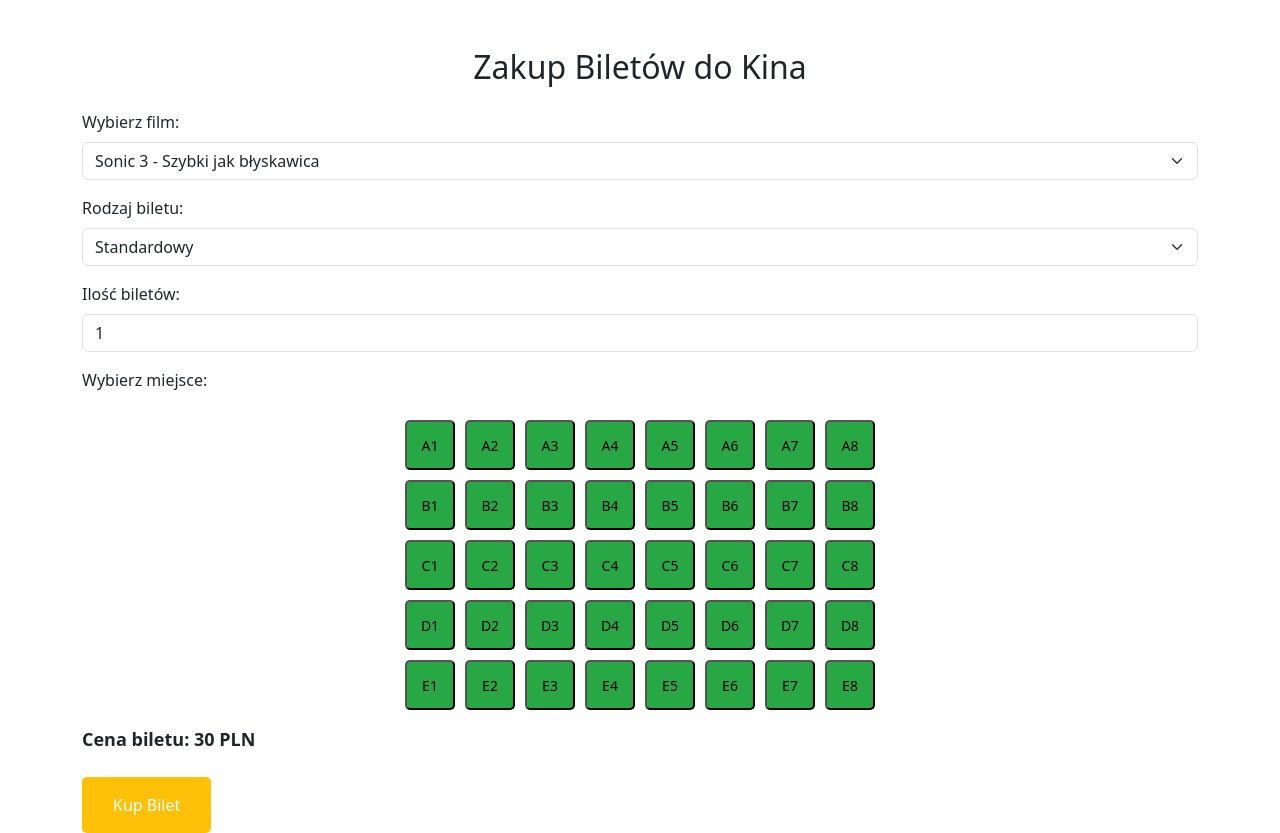
After one commit to martyna0932/Projekt-UBB, a PHP site: page /formularz.php in a window 1280 px wide. The commit adds this page. Run offline with PHP 8.4, Linux system fonts and the light colour scheme.

Commit message:
Wzorzec projektowy
kupowanie biletów

```diff
--- /dev/null
+++ b/ProjektIO/formularz.php
@@ -0,0 +1,144 @@
+<?php
+// Odbierz dane z URL (przykładowo film)
+$movie = isset($_GET['movie']) ? $_GET['movie'] : '';
+$ticketType = isset($_GET['ticketType']) ? $_GET['ticketType'] : '';
+$quantity = isset($_GET['quantity']) ? $_GET['quantity'] : 1;
+?>
+
+<!DOCTYPE html>
+<html lang="pl">
+<head>
+    <meta charset="UTF-8">
+    <meta name="viewport" content="width=device-width, initial-scale=1.0">
+    <title>Zakup Biletów - Kino</title>
+    <link href="https://cdn.jsdelivr.net/npm/bootstrap@5.3.0-alpha1/dist/css/bootstrap.min.css" rel="stylesheet">
+    <style>
+       /* Stylizacja formularza */
+.seating-chart {
+    display: grid;
+    grid-template-columns: repeat(8, 50px); /* 8 kolumn */
+    gap: 10px;
+    margin-top: 20px;
+    justify-content: center; /* Wyśrodkowanie w poziomie */
+    align-items: center;     /* Wyśrodkowanie w pionie */
+    margin-left: auto;
+    margin-right: auto;
+}
+
+.seating-chart-container {
+    display: flex;
+    justify-content: center; /* Wyśrodkowanie w poziomie */
+    align-items: center;     /* Wyśrodkowanie w pionie */
+    height: 100%;            /* Aby kontener zajmował pełną wysokość */
+}
+        .seat {
+            width: 50px;
+            height: 50px;
+            font-size: 14px;
+            display: flex;
+            align-items: center;
+            justify-content: center;
+            cursor: pointer;
+            border-radius: 5px;
+        }
+        .seat.available {
+            background-color: #28a745; /* Zielony dla dostępnych */
+        }
+        .seat.selected {
+            background-color: #007bff; /* Niebieski dla wybranego */
+        }
+        .seat.reserved {
+            background-color: #dc3545; /* Czerwony dla zarezerwowanych */
+        }
+        .seat:hover {
+            transform: scale(1.1);
+            transition: all 0.2s ease;
+        }
+        .seat.selected:hover {
+            background-color: #0056b3;
+        }
+        .price-info {
+            font-size: 18px;
+            font-weight: bold;
+            margin-top: 15px;
+        }
+        .btn-custom {
+            background-color: #ffc107;
+            color: white;
+            padding: 15px 30px;
+            font-size: 16px;
+            border-radius: 5px;
+            transition: all 0.3s;
+        }
+        .btn-custom:hover {
+            background-color: #e0a800;
+        }
+        #reservationMessage {
+    margin-top: 20px;
+    text-align: center;
+    font-size: 18px;
+    font-weight: bold;
+    background-color: #17a2b8; /* Kolor tła niebieski */
+    color: white;
+    padding: 10px;
+    border-radius: 5px;
+}
+    </style>
+</head>
+<body>
+<div class="container mt-5">
+    <h2 class="text-center mb-4">Zakup Biletów do Kina</h2>
+
+    <form method="POST" action="buyTicket.php" id="ticketForm">
+        <!-- Wybór filmu -->
+        <div class="mb-3">
+            <label for="movie" class="form-label">Wybierz film:</label>
+            <select name="movie" id="movie" class="form-select" required>
+                <option value="sonic3" <?php echo ($movie === 'sonic3') ? 'selected' : ''; ?>>Sonic 3 - Szybki jak błyskawica</option>
+                <option value="avatar2" <?php echo ($movie === 'avatar2') ? 'selected' : ''; ?>>Avatar 2 - Istota wody</option>
+                <option value="fastx" <?php echo ($movie === 'fastx') ? 'selected' : ''; ?>>Fast X</option>
+                <option value="guardians" <?php echo ($movie === 'guardians') ? 'selected' : ''; ?>>Guardians of the Galaxy 3</option>
+            </select>
+        </div>
+
+        <!-- Wybór rodzaju biletu -->
+        <div class="mb-3">
+            <label for="ticketType" class="form-label">Rodzaj biletu:</label>
+            <select name="ticketType" id="ticketType" class="form-select" required onchange="updatePrice()">
+                <option value="standard" <?php echo ($ticketType === 'standard') ? 'selected' : ''; ?>>Standardowy</option>
+                <option value="vip" <?php echo ($ticketType === 'vip') ? 'selected' : ''; ?>>VIP</option>
+                <option value="family" <?php echo ($ticketType === 'family') ? 'selected' : ''; ?>>Rodzinny</option>
+            </select>
+        </div>
+
+        <!-- Ilość biletów -->
+        <div class="mb-3">
+            <label for="quantity" class="form-label">Ilość biletów:</label>
+            <input type="number" name="quantity" id="quantity" class="form-control" value="<?php echo $quantity; ?>" min="1" required>
+        </div>
+
+        <!-- Siatka miejsc -->
+        <div class="mb-3">
+            <label class="form-label">Wybierz miejsce:</label>
+            <div class="seating-chart" id="seatingChart">
+                <!-- Miejsca będą generowane dynamicznie przez JavaScript -->
+            </div>
+        </div>
+
+        <div class="price-info">
+            Cena biletu: <span id="ticketPrice">0 PLN</span>
+        </div>
+
+        <button type="submit" class="btn btn-custom mt-4">Kup Bilet</button>
+    </form>
+
+    <!-- Komunikat o zakupie -->
+    <div id="purchaseMessage" class="alert alert-success" style="display: none;">
+        Dziękujemy za zakup, płatność należy dokonać w kasie kina.
+    </div>
+</div>
+
+<!-- Załaduj plik JavaScript -->
+<script src="ticket.js"></script>
+</body>
+</html>
--- a/ProjektIO/register_user.php
+++ b/ProjektIO/register_user.php
@@ -36,7 +36,6 @@ if ($stmt->execute()) {
 } else {
     echo "Błąd: " . $stmt->error;
 }
-
 // Zamykamy zapytanie i połączenie
 $stmt->close();
 $conn->close();
--- /dev/null
+++ b/ProjektIO/ticket.js
@@ -0,0 +1,119 @@
+// ticket.js
+
+// Funkcja do obsługi formularza po kliknięciu "Kup Bilet"
+document.getElementById('ticketForm').addEventListener('submit', function (event) {
+    event.preventDefault();  // Zatrzymuje domyślne wysłanie formularza
+
+    // Ukrywamy formularz
+    document.getElementById('ticketForm').style.display = 'none';
+
+    // Pokazujemy komunikat o dokonanym zakupie
+    document.getElementById('purchaseMessage').style.display = 'block';
+});
+
+// Zaktualizowana tabela cen
+const ticketPrices = {
+    sonic3: { standard: 30, vip: 50, family: 80 },
+    avatar2: { standard: 35, vip: 55, family: 85 },
+    fastx: { standard: 25, vip: 45, family: 75 },
+    guardians: { standard: 40, vip: 60, family: 90 }
+};
+
+// Funkcja do obliczania i aktualizacji ceny
+function updatePrice() {
+    // Pobieramy wartości z formularza
+    const movie = document.getElementById('movie').value;
+    const ticketType = document.getElementById('ticketType').value;
+    const quantity = document.getElementById('quantity').value;
+
+    // Obliczamy cenę za bilet
+    const pricePerTicket = ticketPrices[movie][ticketType];
+    const totalPrice = pricePerTicket * quantity;
+
+    // Zaktualizowanie ceny na formularzu
+    document.getElementById('ticketPrice').innerText = `${totalPrice} PLN`;
+}
+
+// Inicjalizacja siatki miejsc i ceny
+window.onload = function () {
+    generateSeats();
+    updatePrice();  // Pierwsza aktualizacja ceny po załadowaniu strony
+};
+
+// Funkcja do generowania siatki miejsc
+function generateSeats() {
+    const seatingChart = document.getElementById('seatingChart');
+    const rows = ['A', 'B', 'C', 'D', 'E']; // Przykładowe rzędy
+    const seatsPerRow = 8; // 8 kolumn miejsc
+
+    // Tworzenie przycisków dla każdego miejsca
+    rows.forEach(row => {
+        for (let i = 1; i <= seatsPerRow; i++) {
+            const seatId = `${row}${i}`;
+            const seatButton = document.createElement('button');
+            seatButton.classList.add('seat', 'available');
+            seatButton.setAttribute('type', 'button');
+            seatButton.setAttribute('data-seat', seatId);
+            seatButton.innerText = seatId;
+            seatButton.addEventListener('click', selectSeat);
+            seatingChart.appendChild(seatButton);
+        }
+    });
+}
+
+// Funkcja do wybierania miejsca
+function selectSeat(event) {
+    const seatButton = event.target;
+    const selectedSeat = seatButton.getAttribute('data-seat');
+
+    // Sprawdzanie, ile biletów jest wybranych
+    const quantity = parseInt(document.getElementById('quantity').value);
+    const selectedSeats = document.querySelectorAll('.seat.selected');
+
+    if (selectedSeats.length < quantity) {
+        // Dodajemy nowe miejsce do listy
+        seatButton.classList.add('selected');
+        seatButton.classList.add('reserved');
+        seatButton.disabled = true; // Wyłączenie możliwości ponownego kliknięcia na to miejsce
+    } else if (selectedSeats.length === quantity) {
+        // Możemy odznaczyć miejsca, gdy ilość biletów już wybrana
+        if (seatButton.classList.contains('selected')) {
+            seatButton.classList.remove('selected');
+            seatButton.classList.remove('reserved');
+            seatButton.disabled = false;  // Przywrócenie możliwości kliknięcia
+        }
+
+    }
+
+     // Ukryty input do wysyłania wybranych miejsc
+     const selectedSeatsArray = Array.from(document.querySelectorAll('.seat.selected'))
+     .map(seat => seat.getAttribute('data-seat'));
+ document.getElementById('selectedSeat').value = selectedSeatsArray.join(',');
+
+ // Zaktualizowanie ceny
+ updatePrice();
+
+ // Wyświetlanie komunikatu o rezerwacji
+ if (seatButton.classList.contains('reserved')) {
+     alert("Bilet zarezerwowany. Płatność należy dokonać w kasie.");
+ }
+}
+
+// Funkcja do obliczania ceny
+function updatePrice() {
+    const movie = document.getElementById('movie').value;
+    const ticketType = document.getElementById('ticketType').value;
+    const quantity = document.getElementById('quantity').value;
+
+    const pricePerTicket = ticketPrices[movie][ticketType];
+    const totalPrice = pricePerTicket * quantity;
+
+    // Aktualizacja ceny na formularzu
+    document.getElementById('ticketPrice').innerText = `${totalPrice} PLN`;
+}
+
+// Inicjalizacja siatki miejsc i ceny
+window.onload = function () {
+    generateSeats();
+    updatePrice();
+};
```
Also changed, not shown: ProjektIO/TicketClasses.php (added, +50 -0 lines), ProjektIO/buyTicket.php (added, +24 -0 lines), ProjektIO/index.php (+14 -6 lines), ProjektIO/script.js (line endings or trailing spaces).
